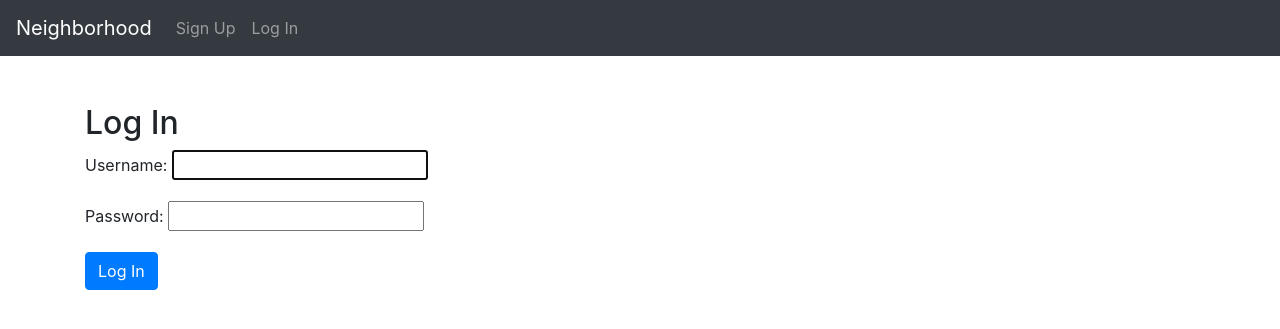
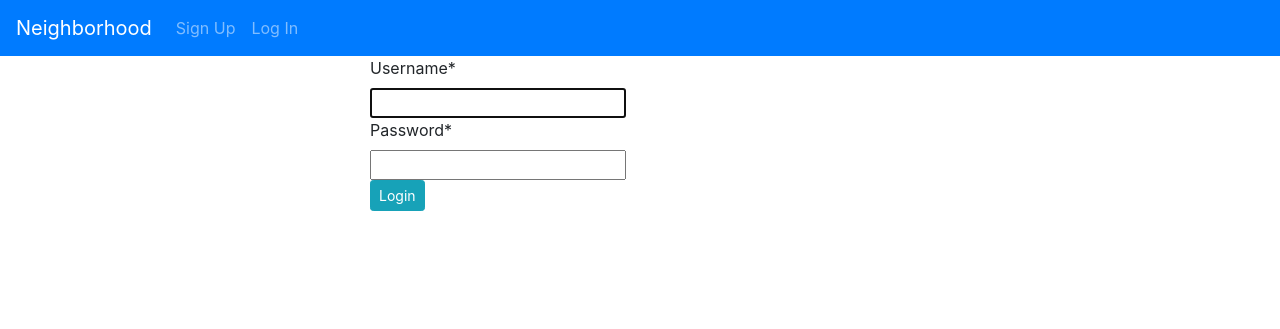
Before and after one commit to JosephNdegwa/Neighborhood, a Django app: page /account/login/ in a window 1280 px wide. Shown: the top 329 px of the page. Run offline with Django 4.2, Linux system fonts and the light colour scheme; some libraries are stand-ins or nearby versions.

```diff
--- a/hood/templates/navbar.html
+++ b/hood/templates/navbar.html
@@ -1,4 +1,4 @@
-<nav class="navbar navbar-expand-lg navbar-dark bg-dark">
+<nav class="navbar navbar-expand-lg navbar-dark bg-primary">
     <a class="navbar-brand" href="{% url 'homepage' %}">Neighborhood</a>
     <button class="navbar-toggler" type="button" data-toggle="collapse" data-target="#navbarSupportedContent" aria-controls="navbarSupportedContent" aria-expanded="false" aria-label="Toggle navigation">
       <span class="navbar-toggler-icon"></span>
@@ -17,15 +17,12 @@
           <li class="nav-item">
               <a class="nav-link" href="{% url 'logout' %}">Log Out</a>
           </li>
-          <li class="nav-item">
-              <a class="nav-link" href="{% url 'profile' %}">Profile</a>
-          </li>
           {% endif %}
       </ul>
       {% if user.is_authenticated %}
-      <form class="form-inline my-2 my-lg-0" role="search" action="{% url 'search-results' %}">
+      <form class="form-inline my-2 my-lg-0" role="search" >
         <input class="form-control mr-sm-2" type="search" placeholder="Search" name="project" aria-label="Search">
-        <button class="btn btn-outline-success my-2 my-sm-0" type="submit">Search</button>
+        <button class="btn btn-success my-2 my-sm-0" type="submit">Search</button>
       </form>
       {% endif %}
     </div>
--- a/hood/templates/registration/login.html
+++ b/hood/templates/registration/login.html
@@ -1,12 +1,19 @@
 {% extends 'base.html' %}
+{% load crispy_forms_tags %}
+{% block content %}
 
-{% block content %}
-    <div class="container timeline-container mt-5">
-        <h2>Log In</h2>
-        <form method="post">
-            {% csrf_token %}
-            {{ form.as_p }}
-            <button class="btn btn-primary" type="submit">Log In</button>
-        </form>
+<div class="container">
+    <div class="row">
+        <div class="col-md-3"></div>
+        <div class="col-md-6">
+            <form action="" method="post" novalidate>
+                {% csrf_token %}
+                {{ form|crispy }}
+                <button class="btn btn-sm btn-info">Login</button>
+            </form>
+        </div>
+        <div class="col-md-3"></div>
     </div>
+</div>
+
 {% endblock %}
--- a/neiba/settings.py
+++ b/neiba/settings.py
@@ -33,6 +33,7 @@ ALLOWED_HOSTS = []
 INSTALLED_APPS = [
     'hood',
     'bootstrap4',
+    'crispy_forms',
     'django.contrib.admin',
     'django.contrib.auth',
     'django.contrib.contenttypes',
```
Also changed, not shown: db.sqlite3.
